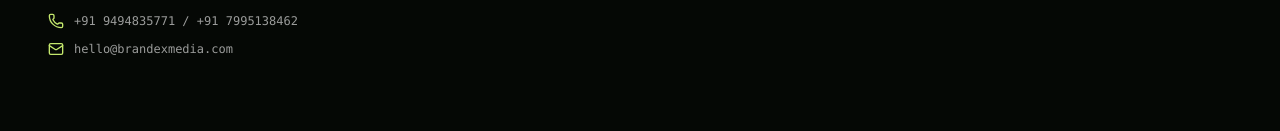
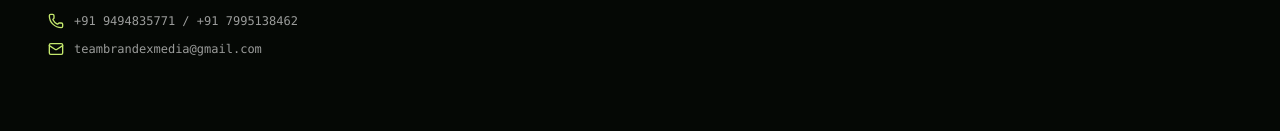
Before and after one commit to Hemasundar2006/Brandex-media, a Next.js app: page /contact in a window 1280 px wide. Shown: the part 2614-2745 px from the top of the page. Built offline with nearby package versions, Linux system fonts and the light colour scheme.

Commit message:
feat: add layout scaffolding including header, footer, contact dock, and pages for careers, contact, and base application setup

```diff
--- a/src/app/careers/page.tsx
+++ b/src/app/careers/page.tsx
@@ -87,7 +87,7 @@ export default function CareersPage() {
 
             <div className="flex-shrink-0">
               <a
-                href={`mailto:hello@brandexmedia.com?subject=Application:%20${encodeURIComponent(job.title)}`}
+                href={`mailto:teambrandexmedia@gmail.com?subject=Application:%20${encodeURIComponent(job.title)}`}
                 className="inline-flex items-center justify-center gap-2 px-6 py-3 rounded-full bg-white/10 hover:bg-brand-accent hover:text-background-outer text-white font-oswald text-xs uppercase tracking-widest font-bold transition-all border border-white/15"
               >
                 <span>Apply via Email</span>
@@ -107,7 +107,7 @@ export default function CareersPage() {
             We are always open to visionary collaborators, freelancers, and creative directors. Send your portfolio directly to our leadership.
           </p>
           <a
-            href="mailto:hello@brandexmedia.com?subject=Spontaneous%20Portfolio%20Submission"
+            href="mailto:teambrandexmedia@gmail.com?subject=Spontaneous%20Portfolio%20Submission"
             className="inline-flex items-center gap-2 px-8 py-3.5 rounded-full bg-brand-accent text-background-outer font-oswald text-xs uppercase tracking-widest font-bold hover:bg-white transition-all shadow-[0_0_20px_rgba(196,232,109,0.3)]"
           >
             <span>Send General Portfolio</span>
--- a/src/app/contact/page.tsx
+++ b/src/app/contact/page.tsx
@@ -83,7 +83,7 @@ export default function ContactPage() {
                     href="mailto:[EMAIL_ADDRESS]"
                     className="text-sm text-brand-accent hover:underline font-mono mt-0.5 inline-block"
                   >
-                    [EMAIL_ADDRESS]
+                    teambrandexmedia@gmail.com
                   </a>
                 </div>
               </div>
--- a/src/app/layout.tsx
+++ b/src/app/layout.tsx
@@ -119,7 +119,7 @@ const jsonLd = {
         addressCountry: "IN",
       },
       telephone: ["+919494835771", "+917995138462"],
-      email: "hello@brandexmedia.com",
+      email: "teambrandexmedia@gmail.com",
       sameAs: [
         "https://www.instagram.com/brand_exmedia/",
         "https://www.linkedin.com/company/brandex-media",
--- a/src/components/Footer.tsx
+++ b/src/components/Footer.tsx
@@ -88,7 +88,7 @@ export default function Footer() {
               </div>
               <div className="flex items-center gap-2.5">
                 <Mail className="w-4 h-4 text-brand-accent flex-shrink-0" />
-                <span>hello@brandexmedia.com</span>
+                <span>teambrandexmedia@gmail.com</span>
               </div>
             </div>
           </div>
@@ -167,7 +167,7 @@ export default function Footer() {
                 <span>WhatsApp Desk</span>
               </a>
               <a
-                href="mailto:hello@brandexmedia.com"
+                href="mailto:teambrandexmedia@gmail.com"
                 className="flex items-center gap-2.5 text-sm text-white/70 hover:text-brand-accent transition-colors"
               >
                 <Mail className="w-4 h-4" />
--- a/src/components/Header.tsx
+++ b/src/components/Header.tsx
@@ -174,7 +174,7 @@ export default function Header() {
                 <ArrowRight className="w-4 h-4" />
               </Link>
               <div className="flex justify-between items-center text-xs text-white/50 font-mono">
-                <span>hello@brandexmedia.com</span>
+                <span>teambrandexmedia@gmail.com</span>
                 <span>IND | USA</span>
               </div>
             </div>
--- a/src/components/QuickContactDock.tsx
+++ b/src/components/QuickContactDock.tsx
@@ -46,8 +46,8 @@ export default function QuickContactDock() {
     },
     {
       title: "Email Agency Desk",
-      subtitle: "hello@brandexmedia.com",
-      href: "mailto:hello@brandexmedia.com",
+      subtitle: "teambrandexmedia@gmail.com",
+      href: "mailto:teambrandexmedia@gmail.com",
       isExternal: true,
       icon: <Mail className="w-5 h-5 text-brand-accent" />,
     },
```
